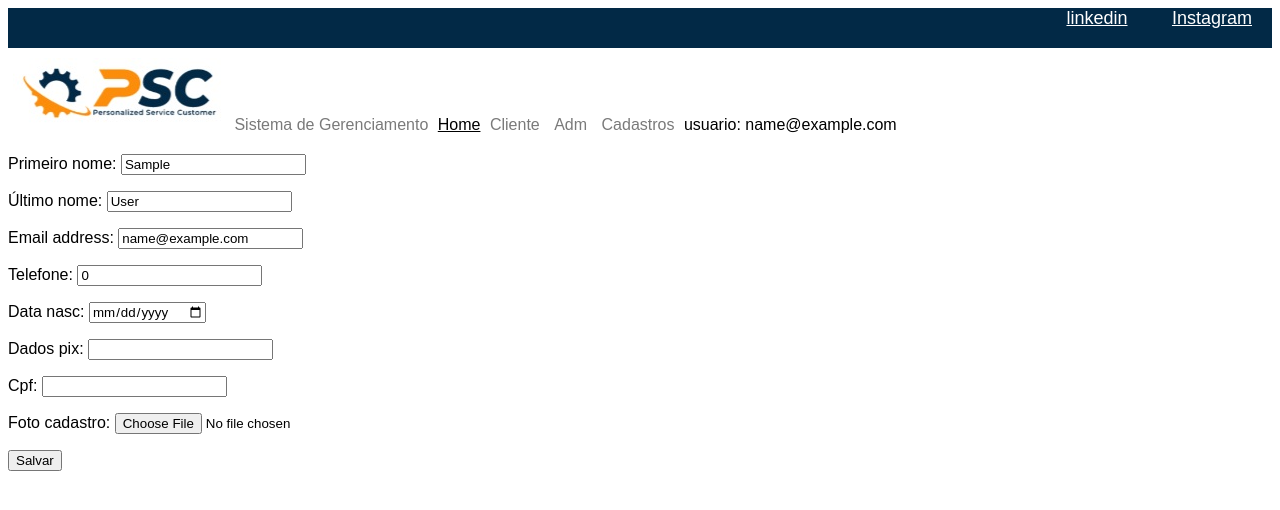
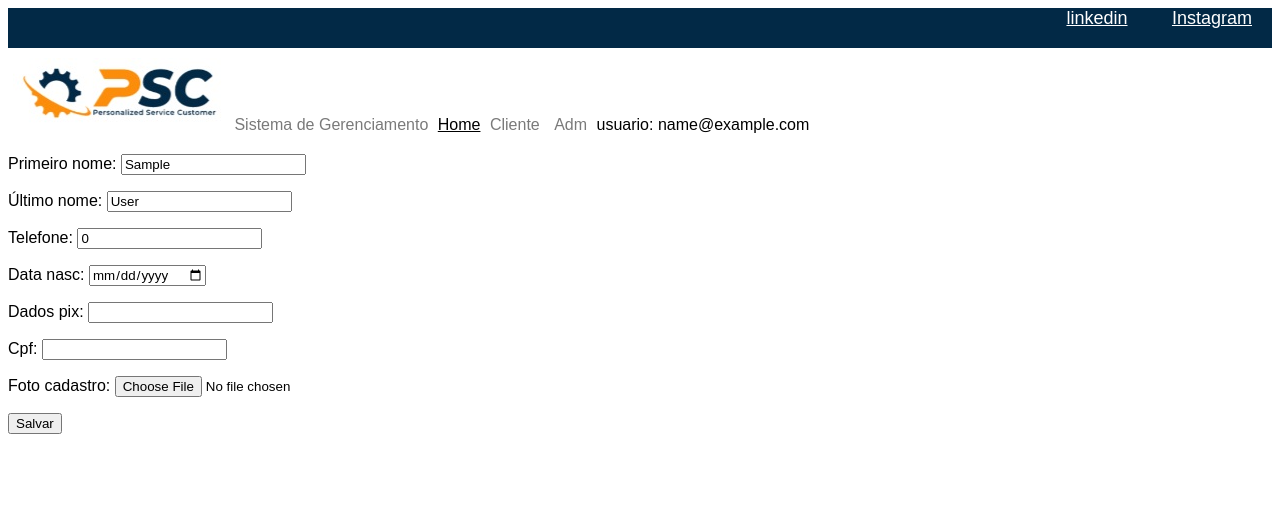
Before and after one commit to Wgomes156/sige_psc, a Django app: page /cliente in a window 1280 px wide. Shown: the top 510 px of the page. Run offline with Django 5.2, Linux system fonts and the light colour scheme; the visitor is signed in with stand-in values (Sample User, id 1).

Commit message:
Atualização Menu  e Foto cadastro

```diff
--- a/website/forms.py
+++ b/website/forms.py
@@ -10,7 +10,6 @@ class UserForm (forms.ModelForm):
         fields = [
             "first_name",
             "last_name",
-            "email",
             "telefone",
             "data_nasc",
             "dados_pix",
--- a/website/models.py
+++ b/website/models.py
@@ -51,3 +51,5 @@ class User(AbstractUser):
 
     def __str__(self):
         return self.email
+    def is_adm(self):
+        return self.groups.filter(name="adm").exists()
--- a/website/templates/base.html
+++ b/website/templates/base.html
@@ -50,9 +50,11 @@ SIGE  - SISTEMEA DE GERENCIAMENTO DA PSC
 <div id="menu-pagina">
 <a href="psc-service" class="link-menu"><img src="/static/img/1.jpg"> Sistema de Gerenciamento</a>
 <a href="/" class="menu-iten-selecionado">Home</a>
-<a href="cliente" class="link-menu" >Cliente</a>
+<a href="/cliente" class="link-menu" >Cliente</a>
 <a href="/admin" class="link-menu">Adm</a>
-<a href="cadastros" class="link-menu">Cadastros</a>
+{%if user.is_adm%}
+<a href="/cadastros" class="link-menu">Cadastros</a>
+{%endif%}
 {% if user.is_authenticated %}
 usuario: {{user}}
 {% else%}
--- a/website/templates/create_user.html
+++ b/website/templates/create_user.html
@@ -1,7 +1,7 @@
 {% extends "base.html" %}
 {%block content%}
 
-<form method="post">
+<form method="post" enctype="multipart/form-data">
     {%csrf_token%}
     {{form.as_p}}
     <button type="submit"> Salvar</button>
--- a/website/views.py
+++ b/website/views.py
@@ -3,6 +3,7 @@ from django.contrib.auth import authenticate, login
 from .forms import UserForm, CreateUserForm
 from .models import User
 from django.contrib.auth.decorators import login_required
+from django.contrib.auth.decorators import login_required, user_passes_test
 
 # Create your views here.
 def index(request):
@@ -36,6 +37,8 @@ def create_user(request):
             #return HttpResponse("Usuário criado com sucesso")
     return render(request,"create_user.html", {"form":form })
 
+@login_required
+@user_passes_test(lambda u: u.groups.filter(name='adm').exists())
 def create_user_adm(request):
     if request.method =="GET":
         return render(request,"create_user.html", {"form":CreateUserForm()})
```
